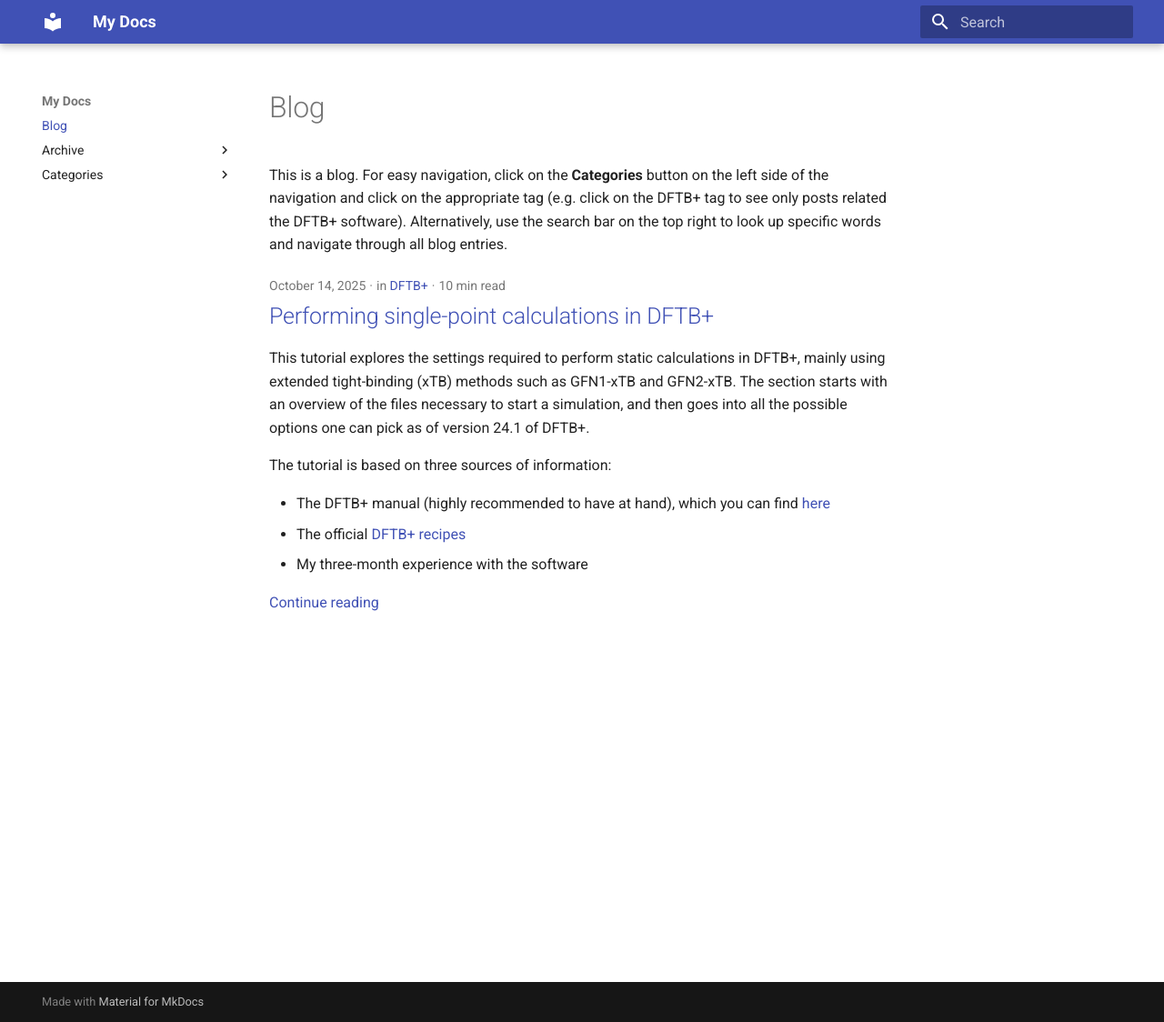
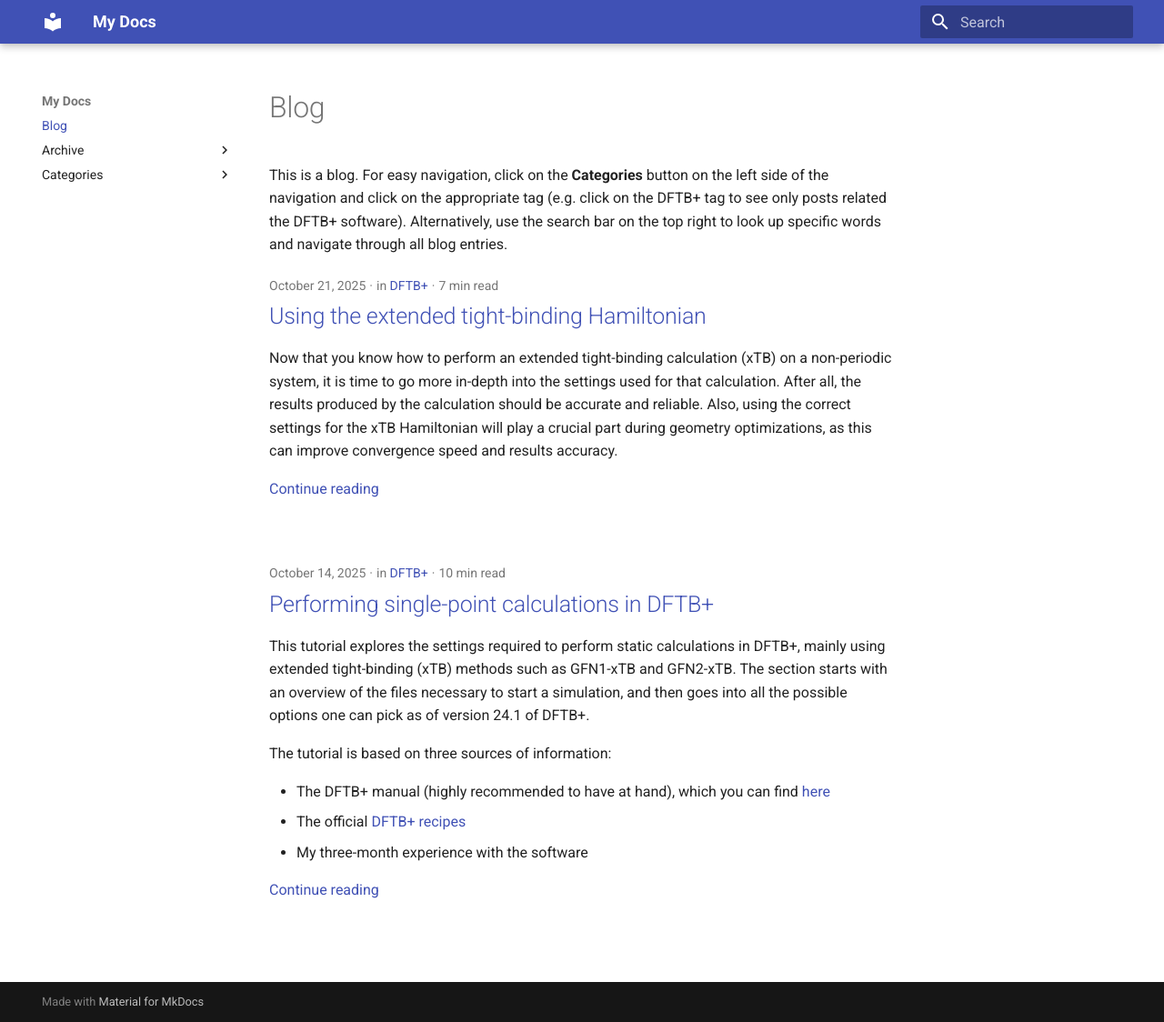
Before and after one commit to stflavian/stflavian.github.io, an MkDocs documentation site: the page built from docs/index.md, in a window 1280 px wide and 1124 px high. Shown: the whole window at 91% size. Built offline with MkDocs 1.6.1 and Material for MkDocs 9.7.7, drawn with Linux system fonts in a browser that asks for light colours; some of the changed lines change nothing that is shown.

Commit message:
finished draft of second tutorial

````diff
--- a/docs/posts/DFTB+/xtb-hamiltonian.md
+++ b/docs/posts/DFTB+/xtb-hamiltonian.md
@@ -1,6 +1,6 @@
 ---
-draft: true
-date: 2025-10-17
+draft: false
+date: 2025-10-21
 categories:
   - DFTB+
 ---
@@ -155,7 +155,7 @@
 ## Self-convergent charges (SCC)
 
 The most important block in the `Hemiltonian` block is the SCC part, which directly
-impacts the performance and accuracy of the calculations. These settings impact
+impacts the performance and accuracy of the calculations.
 
 ```
 SCC = Yes
@@ -173,7 +173,40 @@
 }
 ```
 
-The SCC section is probably the most important
+The first tag, `SCC`, enables the self-convergent charge procedure during the
+calculations. Without it, the calculation would use the charge distribution of neutral
+atoms, which for most systems are not representative. This setting is enabled by
+default and should only be disabled if you know the neutral atoms provide a decent
+description. If enabled, the SCC procedure has two stop conditions:
+
+- When the change in charges from cycle to cycle is less than the `SCCTolerance`;
+- When `MaxSCCIterations` cycles have been performed.
+
+Next, the tag `ShellResolvedSCC` determines if all distinct Hubbard U values for the
+different atomic angular momenta shells are used. However, this does not seem to
+have an impact on xTB calculations. The tag `ConvergentSCCOnly` indicates that forces
+and other properties are only computed after the SCC procedure converges, not after
+each cycle.
+
+The last two tags in this section, `Solver` and `Mixer`, affect the charge calculation
+procedure. `Solver` represents the eigensolver used by DFTB+, which is set to
+`RelativelyRobust` by default. Alternatives to this are `DivideAndConqer` (which
+requires twice the memory of the other solvers) and `QR` (which is based on QR
+decomposition). Depending on how the code is compiled, more solvers can be available,
+such as `MAGAM` (GPU solver), `ELPA` (efficient and GPU), `OMM`, `PEXSI`, or `NTPoly`.
+These have to be added manually at compile-time and have their own advantages and
+disadvantages, which should be assessed before usage.
+
+On the other hand, `Mixer` determines that way past solutions from the SCC procedure
+are "mixed" to create a new solution. You may be tempted to think that during the
+self-convergence procedure, the charges (or electron density for SCF) computed for
+one cycle are reused as the starting point of the next cycle. While this can be
+accomplished by using the `Simple` mixer and setting the `MixingParameter` to 1.0,
+most quantum calculation software use complex methods to determine the best starting
+point for the next cycle. Both DFTB+ and VASP use `Broyden` mixing by default.
+Alternatives to this, which require less memory, are `Anderson` and `DIIS`. I never
+used them myself, but it can be a good idea to try them as well to see if it improves
+convergence and performance.
 
 ## Electron filling and smearing
 
````
